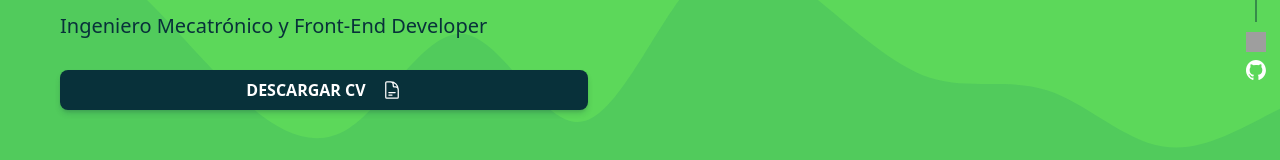
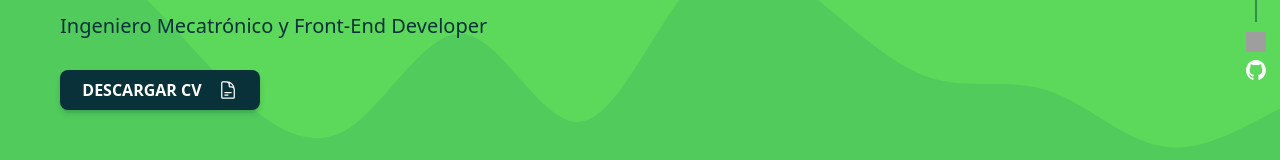
Before and after one commit to MoY8462/briefcase, a Nuxt app: page / in a window 1280 px wide. Shown: the part 318-478 px from the top of the page. Built offline with nearby package versions, Linux system fonts and the light colour scheme; grey boxes are pictures that could not be loaded.

Commit message:
refactor: :recycle: width to botton in component init

```diff
--- a/components/container/Init.vue
+++ b/components/container/Init.vue
@@ -15,7 +15,7 @@
       >
       <BaseButton
         color="dark"
-        class="animate-bounce w-[200px] uppercase mt-6"
+        class="animate-bounce max-w-[200px] uppercase mt-6"
         icon="doc"
         >Descargar CV</BaseButton
       >
```
